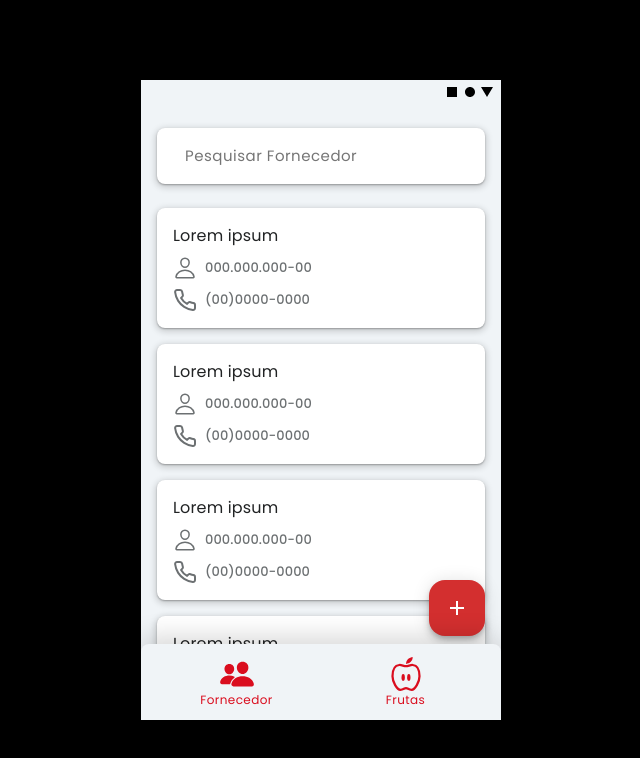
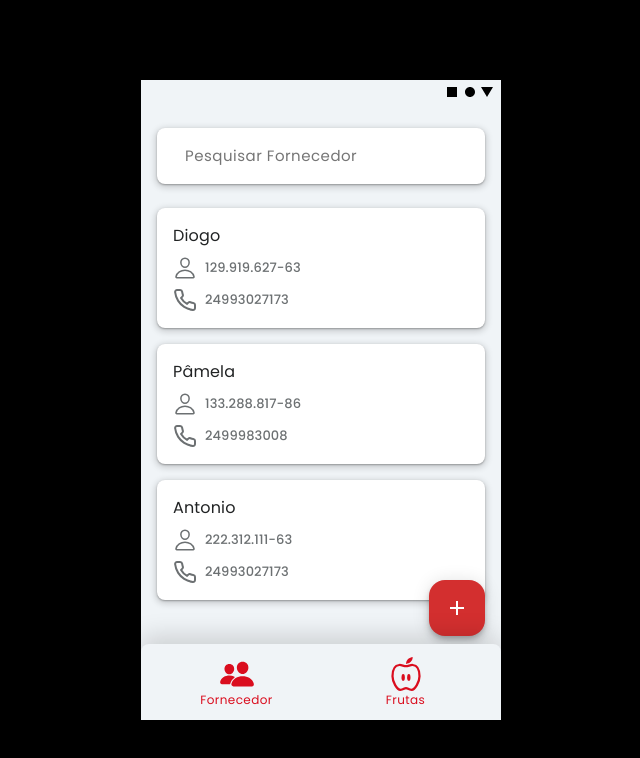
Before and after one commit to diogosslopes/barraca-de-frutas, a React (Create React App) app: page / in a window 1280 px wide. Shown: the top 758 px of the page, without its empty margins (319-959 px from the left). Built offline with nearby package versions, Linux system fonts and the light colour scheme.

Commit message:
função mostrar fornecedor

```diff
--- a/src/components/Cards.js
+++ b/src/components/Cards.js
@@ -2,8 +2,35 @@ import './components.css'
 import { LuPhone } from 'react-icons/lu'
 import { IoPersonOutline, IoSearchSharp } from 'react-icons/io5'
 import FloatingActionButtons from './FloatingButton';
+import { Link } from 'react-router-dom';
+import { useState } from 'react';
 
 function Cards() {
+
+
+    const [suppliers, setSuppliers] = useState([
+        {
+            name: 'Diogo',
+            cpf: '129.919.627-63',
+            phone: '24993027173',
+            fruits: ['Mamão', 'Uva', 'Maçã']
+        },
+        {
+            name: 'Pâmela',
+            cpf: '133.288.817-86',
+            phone: '2499983008',
+            fruits: ['Morango', 'Melancia', 'Pera']
+        },
+        {
+            name: 'Antonio',
+            cpf: '222.312.111-63',
+            phone: '24993027173',
+            fruits: ['Banana', 'Morango', 'Abacate', 'Uva', 'Mamão']
+        }
+    ])
+
+    localStorage.setItem('suppliers', JSON.stringify(suppliers))
+
     return (
         <>
             <div className="search-field">
@@ -12,50 +39,24 @@ function Cards() {
             </div>
             <main className="cards-container">
                 <div className="cards">
-                    <div className='card' key={1}>
-                        <h2>Lorem ipsum</h2>
+                    {suppliers.map((sp,index)=>{
+                        return(
+
+                    <Link to={`/fornecedor/${index}`}>
+                        <div className='card' key={index}>
+                            <h2>{sp.name}</h2>
                             <div className='cards-label'>
                                 <IoPersonOutline />
-                            <label>000.000.000-00</label>
+                                <label>{sp.cpf} </label>
                             </div>
                             <div className='cards-label'>
                                 <LuPhone />
-                            <label>(00)0000-0000</label>
+                                <label>{sp.phone} </label>
                             </div>
                         </div>
-                    <div className='card' key={2}>
-                        <h2>Lorem ipsum</h2>
-                        <div className='cards-label'>
-                            <IoPersonOutline />
-                            <label>000.000.000-00</label>
-                        </div>
-                        <div className='cards-label'>
-                            <LuPhone />
-                            <label>(00)0000-0000</label>
-                        </div>
-                    </div>
-                    <div className='card' key={3}>
-                        <h2>Lorem ipsum</h2>
-                        <div className='cards-label'>
-                            <IoPersonOutline />
-                            <label>000.000.000-00</label>
-                        </div>
-                        <div className='cards-label'>
-                            <LuPhone />
-                            <label>(00)0000-0000</label>
-                        </div>
-                    </div>
-                    <div className='card' key={4}>
-                        <h2>Lorem ipsum</h2>
-                        <div className='cards-label'>
-                            <IoPersonOutline />
-                            <label>000.000.000-00</label>
-                        </div>
-                        <div className='cards-label'>
-                            <LuPhone />
-                            <label>(00)0000-0000</label>
-                        </div>
-                    </div>
+                    </Link>
+                        )
+                    })}
                 </div>
             </main>
         </>
--- a/src/components/MenuBottom.js
+++ b/src/components/MenuBottom.js
@@ -9,7 +9,7 @@ function MenuBottom(props) {
 
 
   const [item, setItem] = useState(props.item)
-  console.log(item)
+
 
   return (
     <>
--- /dev/null
+++ b/src/contexts/Contexts.js
@@ -0,0 +1,22 @@
+import { createContext, useState } from "react";
+
+export const Context = createContext()
+
+export const ContextProvider = ({children})=>{
+
+    const [newSupplierName, setNewSupplierName] = useState()
+    const [newSupplierCpf, setNewSupplierCpf] = useState()
+    const [newSupplierPhone, setNewSupplierPhone] = useState()
+    const [newSupplierFruit, setNewSupplierFruit] = useState()
+
+    function show (){
+    }
+
+    return(
+        <Context.Provider value={{show, newSupplierName, newSupplierCpf, newSupplierPhone, newSupplierFruit, setNewSupplierName, setNewSupplierCpf, setNewSupplierPhone, setNewSupplierFruit }}>
+            {children}
+        </Context.Provider>
+    )
+    console.log(newSupplierName)
+
+}
--- a/src/pages/NewSupplier.js
+++ b/src/pages/NewSupplier.js
@@ -1,4 +1,4 @@
-import { useState } from "react";
+import { useContext, useState } from "react";
 import Header from "../components/Header";
 import MenuBottom from "../components/MenuBottom";
 import './pages.css'
@@ -8,17 +8,28 @@ import NextButton from "../components/NextButton";
 import { Link } from "react-router-dom";
 import ModalCancel from "../components/ModalCancel";
 import CloseButton from "../components/CloseButton";
+import { Context } from "../contexts/Contexts";
 
 
 function NewSupplier() {
-  const red = {
-    color: '#da0d1e'
-  }
+  const { newSupplierName, SetNewSupplierName, show } = useContext(Context)
+  const red = {color: '#da0d1e'}
   const [cancel, setCancel] = useState()
-  const handleModal = c =>{
+  const handleModal = c => {
     console.log(c)
     setCancel(c)
   }
+  let suppliers = []
+  const [newSupplier, setNewSupplierName] = useState([])
+  suppliers = JSON.parse(localStorage.getItem('suppliers'))
+
+
+  function saveName(){
+    setNewSupplierName('João')
+    show('newSupplierName')
+    console.log(newSupplierName)
+  }
+
 
 
   console.log(cancel)
@@ -35,10 +46,11 @@ function NewSupplier() {
         <label>Digite o nome do colaborador</label>
         <input placeholder="Nome"></input>
       </div>
-      <Link to={'/novofornecedorcpf'}>
+      <Link onClick={saveName} to={'/novofornecedorcpf'} >
         <NextButton />
       </Link>
-      {cancel && (<ModalCancel cancel={handleModal} type={'cancel'}/>)}
+      <button onClick={show} >Clique</button>
+      {cancel && (<ModalCancel cancel={handleModal} type={'cancel'} />)}
     </div>
 
   );
--- a/src/pages/NewSupplierCpf.js
+++ b/src/pages/NewSupplierCpf.js
@@ -1,4 +1,4 @@
-import { useState } from "react";
+import { useContext, useState } from "react";
 import { Link } from "react-router-dom";
 import Header from "../components/Header";
 import MenuBottom from "../components/MenuBottom";
@@ -8,13 +8,14 @@ import { IoPersonOutline, IoSearchSharp, IoCloseSharp, IoChevronForwardOutline,
 import NextButton from "../components/NextButton";
 import ModalCancel from "../components/ModalCancel";
 import CloseButton from "../components/CloseButton";
+import { Context } from "../contexts/Contexts";
 
 
 function NewSupplierCpf() {
 
-const black = {
-  color: '#212324'
-}
+const black = {color: '#212324'}
+const { newSupplierName, setNewSupplierCpf } = useContext(Context)
+
 
 const [cancel, setCancel] = useState()
 
@@ -23,6 +24,8 @@ const handleModal = c =>{
   console.log(c)
   setCancel(c)
 }
+
+console.log(newSupplierName)
 
   return (
 
--- a/src/pages/NewSupplierFruits.js
+++ b/src/pages/NewSupplierFruits.js
@@ -36,7 +36,9 @@ function NewSupplierFruits() {
 
     <div className=" new-supplier container">
       <Header />
-      <CloseButton cancel={handleModal} />
+      <Link to={'/'}>
+        <CloseButton cancel={handleModal} />
+      </Link>
 
       {endForm === false ?
 
--- a/src/pages/Supplier.js
+++ b/src/pages/Supplier.js
@@ -4,11 +4,15 @@ import MenuBottom from "../components/MenuBottom";
 import './pages.css'
 import { LuPhone } from 'react-icons/lu'
 import { IoPersonOutline, IoSearchSharp, IoCloseSharp } from 'react-icons/io5'
+import { useParams } from "react-router-dom";
 
 
 function Supplier() {
 
+const {id} = useParams()
+const suppliers = JSON.parse(localStorage.getItem('suppliers'))
 
+console.log(suppliers[id])
 
   return (
 
@@ -21,25 +25,24 @@ function Supplier() {
         </button>
       </div>
       <div className="supplier-card">
-        <h5>Lorem ipsum</h5>
+        <h5>{suppliers[id].name}</h5>
         <div className='cards-label'>
           <IoPersonOutline />
-          <label>000.000.000-00</label>
+          <label>{suppliers[id].cpf}</label>
         </div>
         <div className='cards-label'>
           <LuPhone />
-          <label>(00)0000-0000</label>
+          <label>{suppliers[id].phone}</label>
         </div>
       </div>
       <div className="supplier-fruits">
         <span>Frutas</span>
         <ul>
-          <li>Maça</li>
-          <li>Morango</li>
-          <li>Banana</li>
-          <li>Pera</li>
-          <li>Uva</li>
-          <li>Maracuja</li>
+          {suppliers[id].fruits.map((f)=>{
+            return(
+              <li>{f}</li>
+            )
+          })}
 
         </ul>
       </div>
```
Also changed, not shown: src/routes/Routes.js (+13 -8 lines). Lines whose indentation alone changed are shown as unchanged.
